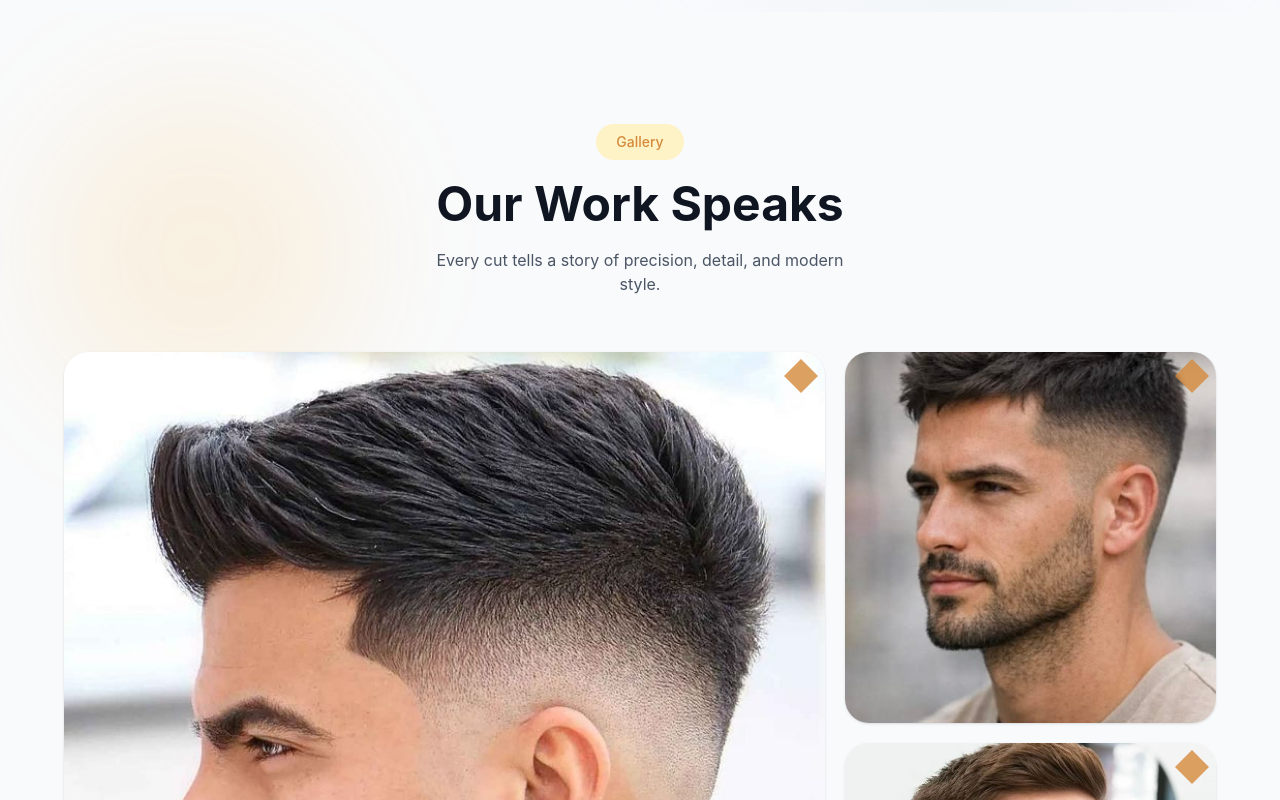
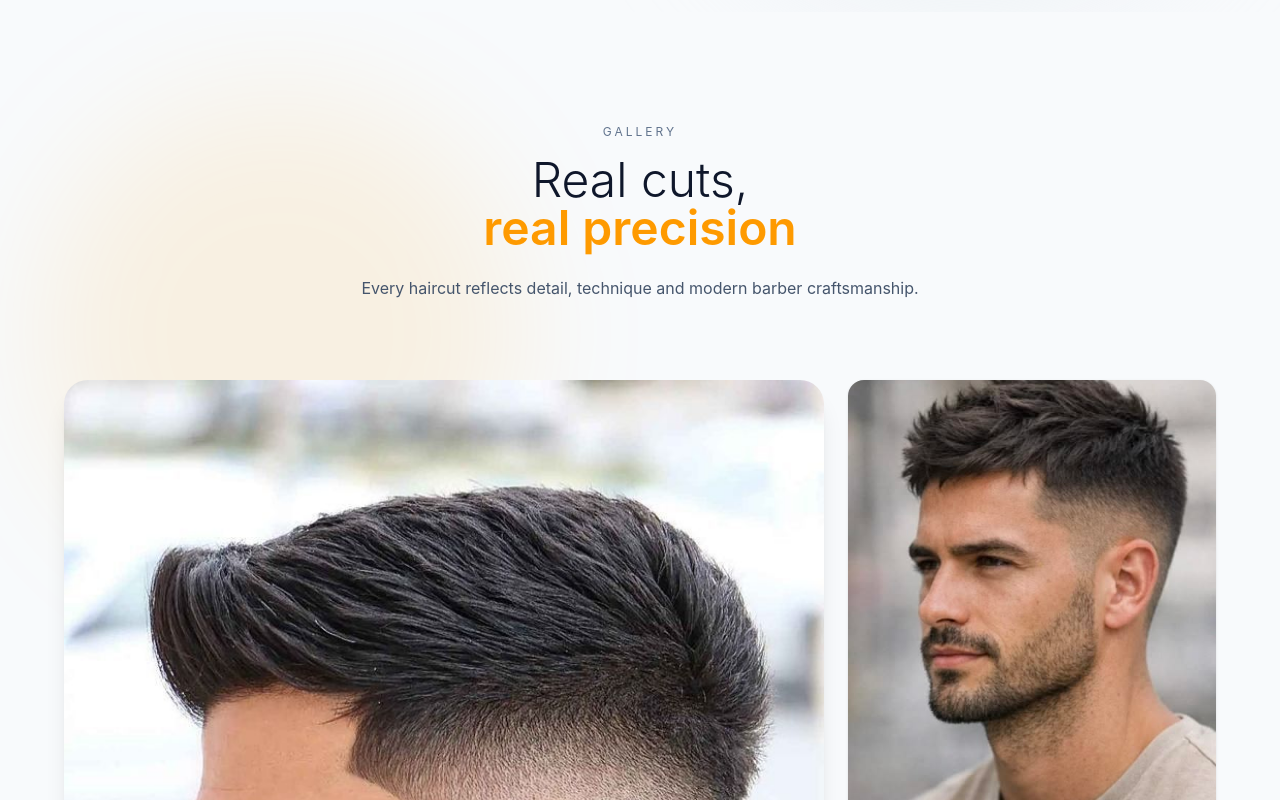
Before and after one commit to VILLARID/Cutly, a React (Vite) app in the folder frontend/: page / in a window 1280 px wide. Shown: the part 2800-3600 px from the top of the page. Built offline with nearby package versions, Linux system fonts and the light colour scheme.

Commit message:
style(gallery): improve gallery page

```diff
--- a/frontend/src/pages/Gallery.jsx
+++ b/frontend/src/pages/Gallery.jsx
@@ -17,99 +17,88 @@ function Gallery() {
     const images = [Cut1, Cut2, Cut3, Cut4, Cut5, Cut6];
 
     return (
-
         <section
             id="gallery"
-            className="relative w-full py-28 px-6 bg-[#f9fafb] overflow-hidden"
+            className="relative w-full py-28 px-6 bg-[#f8fafc] overflow-hidden"
         >
 
-            {/* background glow */}
+            {/* soft premium background */}
+            <div className="absolute inset-0">
+                <div className="absolute top-20 left-10 w-[30rem] h-[30rem] bg-[#fe9a00]/10 blur-3xl rounded-full" />
+                <div className="absolute bottom-0 right-10 w-[28rem] h-[28rem] bg-slate-200/40 blur-3xl rounded-full" />
+            </div>
 
-            <div className="absolute top-20 left-10 w-80 h-80 bg-[#fe9a00]/10 rounded-full blur-3xl" />
-
-            <div className="absolute bottom-10 right-10 w-80 h-80 bg-[#d58a3b]/10 rounded-full blur-3xl" />
-
-            {/* Header */}
-
+            {/* HEADER */}
             <motion.div
                 variants={galleryHeader}
                 initial="hidden"
                 whileInView="visible"
-                viewport={{ once: true }}
-                className="flex flex-col items-center text-center gap-5"
+                viewport={{ once: true, amount: 0.4 }}
+                className="relative text-center max-w-2xl mx-auto"
             >
-
-                <div className="bg-[#fef3c6] px-5 py-2 rounded-full">
-
-                    <p className="text-[#d58a3b] text-sm font-medium">
-
+                <p className="text-xs tracking-[0.25em] uppercase text-slate-500">
                     Gallery
-
                 </p>
 
-                </div>
-
-                <h2 className="text-4xl md:text-5xl font-bold text-[#101522]">
-
-                    Our Work Speaks
-
+                <h2 className="text-4xl md:text-5xl font-light text-slate-900 mt-4">
+                    Real cuts,
+                    <br />
+                    <span className="text-[#fe9a00] font-semibold">
+                        real precision
+                    </span>
                 </h2>
 
-                <p className="text-gray-600 max-w-md">
-
-                    Every cut tells a story of precision,
-                    detail, and modern style.
-
+                <p className="text-slate-600 mt-6">
+                    Every haircut reflects detail, technique and modern barber craftsmanship.
                 </p>
-
             </motion.div>
 
-            {/* GRID */}
+            {/* LAYOUT */}
+            <div className="relative mt-20 max-w-6xl mx-auto grid grid-cols-1 md:grid-cols-3 gap-6">
 
-            <div className="mt-14 max-w-6xl mx-auto grid grid-cols-2 md:grid-cols-3 gap-5">
+                {/* HERO IMAGE (big impact) */}
+                <motion.div
+                    variants={galleryImage}
+                    initial="hidden"
+                    whileInView="visible"
+                    viewport={{ once: true, amount: 0.3 }}
+                    className="md:col-span-2 md:row-span-2 relative group overflow-hidden rounded-3xl shadow-xl"
+                >
+                    <img
+                        src={images[0]}
+                        className="w-full h-full object-cover aspect-square md:aspect-auto group-hover:scale-105 transition duration-700"
+                    />
 
-                {images.map((img, index) => {
+                    <div className="absolute inset-0 bg-black/0 group-hover:bg-black/20 transition" />
 
-                    const isLarge = index === 0 || index === 3;
+                    <div className="absolute bottom-4 left-4 text-white text-sm bg-black/60 backdrop-blur-md px-4 py-2 rounded-xl">
+                        Signature Fade Style
+                    </div>
+                </motion.div>
 
-                    return (
-
+                {/* SMALL IMAGES */}
+                {images.slice(1).map((img, index) => (
                     <motion.div
                         key={index}
                         variants={galleryImage}
                         initial="hidden"
                         whileInView="visible"
-                            viewport={{
-                                once: true,
-                                amount: 0.2
-                            }}
-                            transition={{
-                                delay: index * 0.15
-                            }}
-                            className={`relative overflow-hidden rounded-3xl group shadow-sm hover:shadow-xl transition
-                            ${isLarge ? "md:col-span-2 md:row-span-2" : ""}
-                        `}
+                        viewport={{ once: true, amount: 0.3 }}
+                        transition={{ delay: index * 0.1 }}
+                        className="relative group overflow-hidden rounded-2xl shadow-sm hover:shadow-xl"
                     >
-
                         <img
                             src={img}
-                                alt={`Cut ${index + 1}`}
                             className="w-full h-full object-cover aspect-square group-hover:scale-110 transition duration-500"
                         />
 
-                            <div className="absolute inset-0 bg-black/0 group-hover:bg-black/20 transition" />
-
-                            <div className="absolute top-3 right-3 w-6 h-6 bg-[#d58a3b] rotate-45 opacity-80 group-hover:rotate-90 transition" />
-
+                        {/* subtle overlay */}
+                        <div className="absolute inset-0 bg-black/0 group-hover:bg-black/15 transition" />
                     </motion.div>
-
-                    );
-                })}
+                ))}
 
             </div>
-
         </section>
-
     );
 }
 
```
Lines whose indentation alone changed are shown as unchanged.
